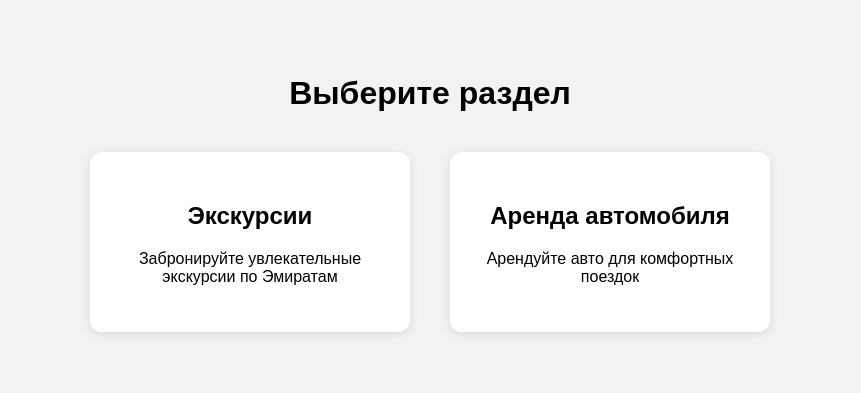
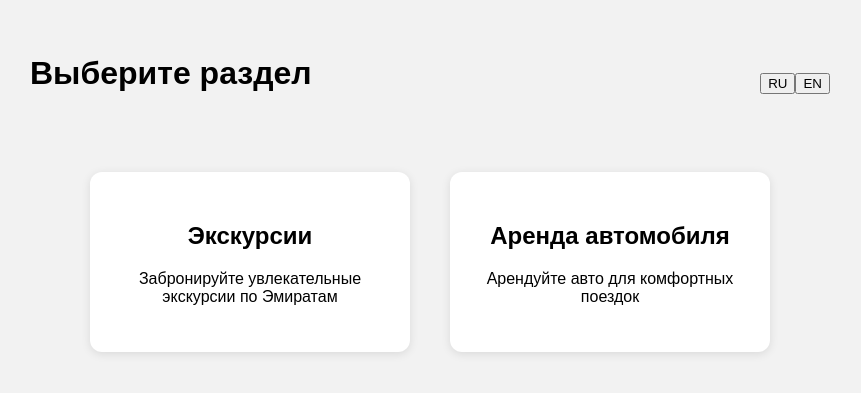
Before and after one commit to kuanysh-bk/kuks-booking, a React (Vite) app: page / in a window 1280 px wide. Shown: the part 247-640 px from the top of the page, without its empty margins (210-1071 px from the left). Built offline with nearby package versions, Linux system fonts and the light colour scheme.

Commit message:
feat: add language switch to homepage

```diff
--- a/src/Home.css
+++ b/src/Home.css
@@ -35,3 +35,12 @@
   .home-card:hover {
     transform: translateY(-5px);
   }
+
+  .home-header {
+    display: flex;
+    justify-content: space-between;
+    align-items: center;
+    max-width: 800px;
+    width: 100%;
+    margin-bottom: 40px;
+  }
--- a/src/Home.jsx
+++ b/src/Home.jsx
@@ -1,24 +1,50 @@
-import React from "react";
+import React, { useState } from "react";
 import { Link } from "react-router-dom";
 import "./Home.css";
 
+const translations = {
+  ru: {
+    heading: "Выберите раздел",
+    excursions: "Экскурсии",
+    excursionsDesc: "Забронируйте увлекательные экскурсии по Эмиратам",
+    cars: "Аренда автомобиля",
+    carsDesc: "Арендуйте авто для комфортных поездок",
+  },
+  en: {
+    heading: "Choose a section",
+    excursions: "Excursions",
+    excursionsDesc: "Book exciting excursions in the Emirates",
+    cars: "Car Rental",
+    carsDesc: "Rent a car for comfortable travel",
+  },
+};
+
 const Home = () => {
+  const [lang, setLang] = useState("ru");
+  const t = translations[lang];
+
   return (
     <div className="home-container">
-      <h1 className="home-title">Выберите раздел</h1>
+      <div className="home-header">
+        <h1 className="home-title">{t.heading}</h1>
+        <div>
+          <button onClick={() => setLang("ru")} className={`mr-2 ${lang === "ru" ? "font-bold" : ""}`}>RU</button>
+          <button onClick={() => setLang("en")} className={`${lang === "en" ? "font-bold" : ""}`}>EN</button>
+        </div>
+      </div>
+
       <div className="home-options">
         <Link to="/excursions" className="home-card">
-          <h2>Экскурсии</h2>
-          <p>Забронируйте увлекательные экскурсии по Эмиратам</p>
+          <h2>{t.excursions}</h2>
+          <p>{t.excursionsDesc}</p>
         </Link>
         <Link to="/cars" className="home-card">
-          <h2>Аренда автомобиля</h2>
-          <p>Арендуйте авто для комфортных поездок</p>
+          <h2>{t.cars}</h2>
+          <p>{t.carsDesc}</p>
         </Link>
       </div>
     </div>
   );
 };
 
-
 export default Home;
```
